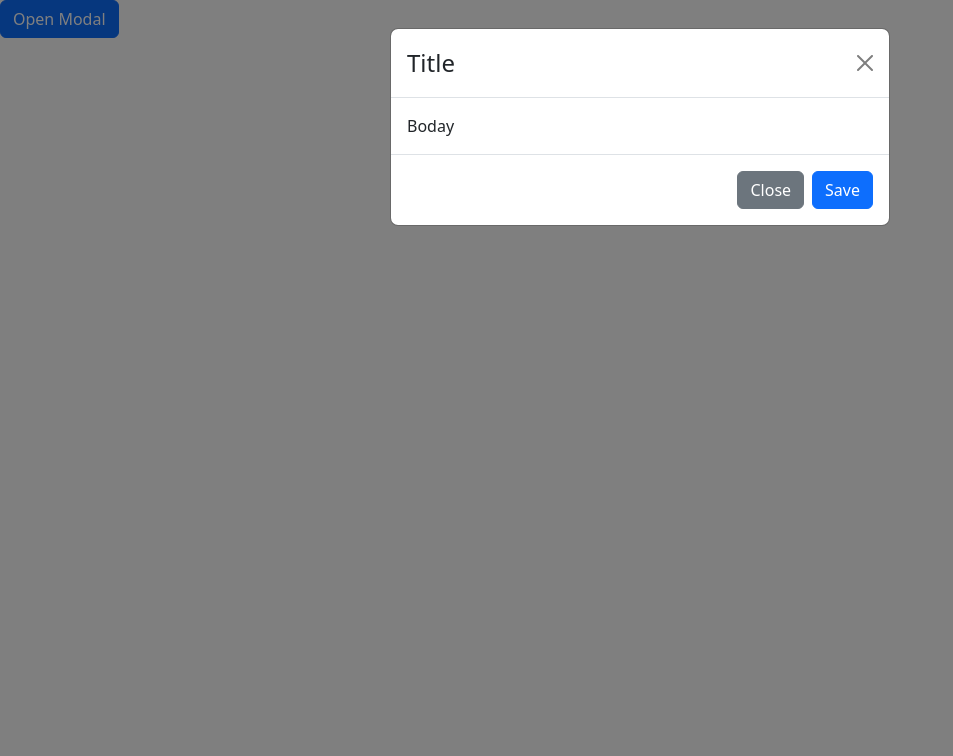
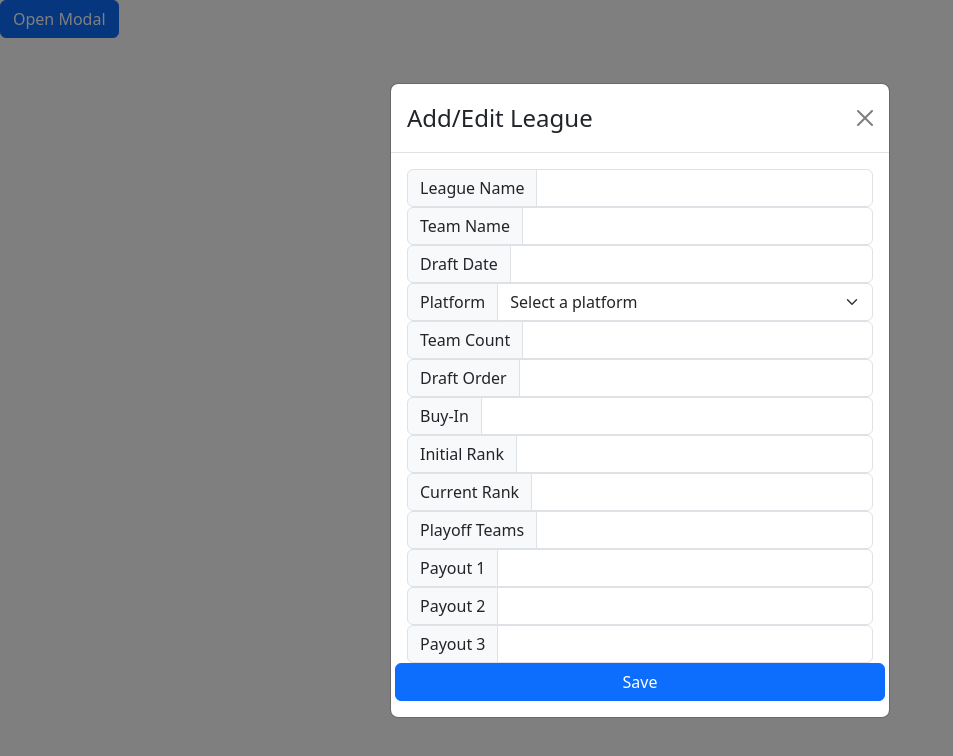
Before and after one commit to ShayEllis/aws-amplify-fantasy-football-tracker, a React (Vite) app: page / in a window 1280 px wide. Both pictures are taken after a click on the button "Open Modal". Shown: the top 756 px of the page, without its empty margins (0-953 px from the left). Built offline with nearby package versions, Linux system fonts and the light colour scheme.

Commit message:
working on modal form

```diff
--- a/src/main.jsx
+++ b/src/main.jsx
@@ -1,7 +1,7 @@
 import React from 'react'
 import ReactDOM from 'react-dom/client'
 import App from './App.jsx'
-import 'normalize.css'
+// import 'normalize.css'
 import 'bootstrap/dist/css/bootstrap.min.css';
 import './index.sass'
 
--- a/src/testModal/testModal.jsx
+++ b/src/testModal/testModal.jsx
@@ -1,6 +1,9 @@
 import { useState } from 'react'
 import Button from 'react-bootstrap/Button'
 import Modal from 'react-bootstrap/Modal'
+import InputGroup from 'react-bootstrap/InputGroup'
+import Form from 'react-bootstrap/Form'
+import Row from 'react-bootstrap/Row'
 
 const TestModal = () => {
   const [show, setShow] = useState(false)
@@ -14,19 +17,122 @@ const TestModal = () => {
         Open Modal
       </Button>
 
-      <Modal show={show} onHide={closeModal}>
+      <Modal show={show} onHide={closeModal} centered>
         <Modal.Header closeButton>
-          <Modal.Title>Title</Modal.Title>
+          <Modal.Title>Add/Edit League</Modal.Title>
         </Modal.Header>
-        <Modal.Body>Boday</Modal.Body>
-        <Modal.Footer>
-          <Button variant='secondary' onClick={closeModal}>
-            Close
-          </Button>
-          <Button variant='primary' onClick={closeModal}>
-            Save
-          </Button>
-        </Modal.Footer>
+        <Modal.Body>
+          <Form onSubmit={closeModal}>
+            <InputGroup>
+              <InputGroup.Text id='League Name'>League Name</InputGroup.Text>
+              <Form.Control
+                aria-label='League Name'
+                aria-describedby='League Name'
+                name='League Name'
+                required></Form.Control>
+            </InputGroup>
+            <InputGroup>
+              <InputGroup.Text id='Team Name'>Team Name</InputGroup.Text>
+              <Form.Control
+                aria-label='Team Name'
+                aria-describedby='Team Name'
+                name='Team Name'></Form.Control>
+            </InputGroup>
+            <InputGroup>
+              <InputGroup.Text id='Draft Date'>Draft Date</InputGroup.Text>
+              <Form.Control
+                aria-label='Date the draft was held'
+                aria-describedby='Draft Date'
+                name='Draft Date'></Form.Control>
+            </InputGroup>
+            <InputGroup>
+              <InputGroup.Text id='Platform'>Platform</InputGroup.Text>
+              <Form.Select
+                aria-label='Platform of fantasy league'
+                aria-describedby='Platform'
+                name='Platform'
+                required>
+                <option selected disabled hidden value=''>
+                  Select a platform
+                </option>
+                <option value='espn'>ESPN</option>
+                <option value='yahoo'>Yahoo</option>
+                <option value='sleeper'>Sleeper</option>
+                <option value='free'>Free</option>
+              </Form.Select>
+            </InputGroup>
+            <InputGroup>
+              <InputGroup.Text id='Team Count'>Team Count</InputGroup.Text>
+              <Form.Control
+                aria-label='Team Count'
+                aria-describedby='Team Count'
+                name='Team Count'></Form.Control>
+            </InputGroup>
+            <InputGroup>
+              <InputGroup.Text id='Draft Order'>Draft Order</InputGroup.Text>
+              <Form.Control
+                aria-label='Draft Order'
+                aria-describedby='Draft Order'
+                name='Draft Order'></Form.Control>
+            </InputGroup>
+            <InputGroup>
+              <InputGroup.Text id='Buy-In'>Buy-In</InputGroup.Text>
+              <Form.Control
+                aria-label='Buy-In cost'
+                aria-describedby='Buy-In'
+                name='Buy-In'></Form.Control>
+            </InputGroup>
+            <InputGroup>
+              <InputGroup.Text id='Initial Rank'>Initial Rank</InputGroup.Text>
+              <Form.Control
+                aria-label='Initial Rank'
+                aria-describedby='Initial Rank'
+                name='Initial Rank'></Form.Control>
+            </InputGroup>
+            <InputGroup>
+              <InputGroup.Text id='Current Rank'>Current Rank</InputGroup.Text>
+              <Form.Control
+                aria-label='Current Rank'
+                aria-describedby='Current Rank'
+                name='Current Rank'></Form.Control>
+            </InputGroup>
+            <InputGroup>
+              <InputGroup.Text id='Playoff Teams'>
+                Playoff Teams
+              </InputGroup.Text>
+              <Form.Control
+                aria-label='Number of teams in playoffs'
+                aria-describedby='Playoff Teams'
+                name='Playoff Teams'></Form.Control>
+            </InputGroup>
+            <InputGroup>
+              <InputGroup.Text id='Payout 1'>Payout 1</InputGroup.Text>
+              <Form.Control
+                aria-label='First place win payout'
+                aria-describedby='Payout 1'
+                name='Payout 1'></Form.Control>
+            </InputGroup>
+            <InputGroup>
+              <InputGroup.Text id='Payout 2'>Payout 2</InputGroup.Text>
+              <Form.Control
+                aria-label='Second place win payout'
+                aria-describedby='Payout 2'
+                name='Payout 2'></Form.Control>
+            </InputGroup>
+            <InputGroup>
+              <InputGroup.Text id='Payout 3'>Payout 3</InputGroup.Text>
+              <Form.Control
+                aria-label='Third place win payout'
+                aria-describedby='Payout 3'
+                name='Payout 3'></Form.Control>
+            </InputGroup>
+            <Row>
+              <Button variant='primary' type='submit'>
+                Save
+              </Button>
+            </Row>
+          </Form>
+        </Modal.Body>
       </Modal>
     </>
   )
```
